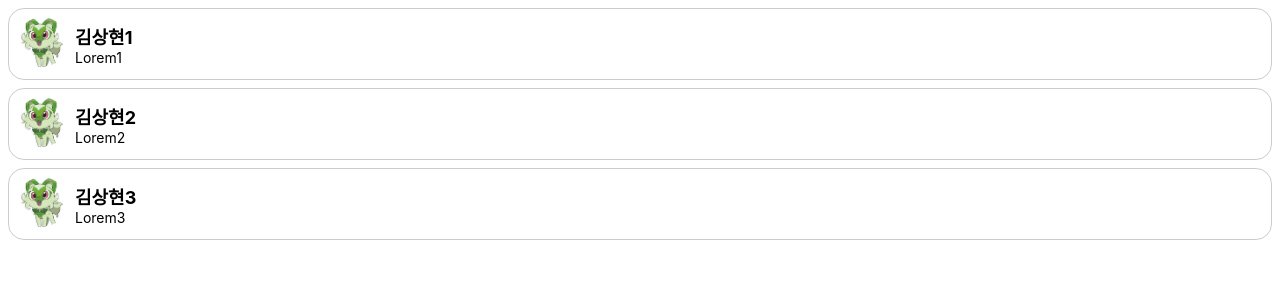
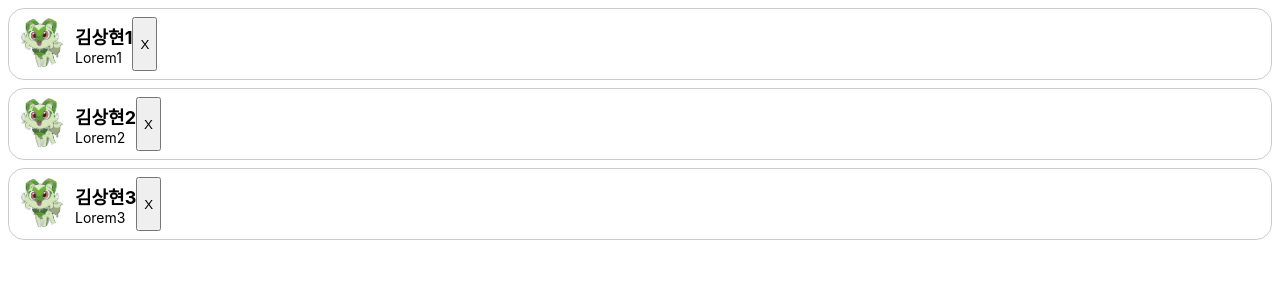
Before and after one commit to Wolrang/-ReactBasic, a React (Create React App) app: page / in a window 1280 px wide. Shown: the top 300 px of the page. Built offline with nearby package versions, Linux system fonts and the light colour scheme.

Commit message:
🎉 React Basic

```diff
--- a/src/App.js
+++ b/src/App.js
@@ -85,6 +85,7 @@ function App() {
 
     <CommentList></CommentList>
 
+
   </div>
  );
 };
--- a/src/component/Comment.jsx
+++ b/src/component/Comment.jsx
@@ -1,6 +1,8 @@
 import React from 'react'
 // import './Comment.css'
 import logo from './images/냐오하.jpg'
+import {useState} from 'react'
+import CommentList from './CommentList';
 
 const styles = {
   wrapper: {
@@ -10,24 +12,34 @@ const styles = {
     border: '1px solid #ccc',
     borderRadius: '16px'
   },
+
   img: {
     width: '50px',
     height: '50px',
     borderRadius: '50%'
   },
-  container: {
+
+  contentContainer: {
     display: 'flex',
     flexDirection: 'column',
     justifyContent: 'center',
     marginLeft: '8px'
   },
+
   nameText: {
     fontSize: '18px',
     fontWeight: 'bold'
   },
+
   commentText: {
     fontSize: '14px'
-  }
+  },
+
+  button: {
+    display: 'flex',
+    justifyContent: 'center',
+    marginLeft: '10px'
+  },
 }
 
 // const wrapper = {
@@ -77,17 +89,26 @@ const styles = {
 //   )
 // }
 
-function Comment(props) {
+function Comment(props, onRemove) {
+  // const [show, setShow] = useState(false);
+
   return (
     <div className='wrapper' style={styles.wrapper}>
       <div className='img-box'>
         <img style={styles.img} src={logo} alt='냐오하'></img>
       </div>
 
-      <div className='content-container' style={styles.container}>
+      <div className='content-container' style={styles.contentContainer}>
         <span className='name-text' style={styles.nameText}>{props.name}</span>
         <span className='comment-text' style={styles.commentText}>{props.comment}</span>
       </div>
+      <button onClick={() => onRemove(props.id)}>X</button>
+      {/* <div style={styles.button}>
+        <button onClick={() => {
+          setShow(!show);
+        }}>X</button>
+        {show && <Comment></Comment>}
+      </div> */}
     </div>
   )
 }
--- a/src/component/CommentList.jsx
+++ b/src/component/CommentList.jsx
@@ -1,21 +1,39 @@
-import React from "react";
+import React, { useState } from "react";
 import Comment from "./Comment";
 
-const comments = [
-  {
-    name : "김상현1",
-    comment : "Lorem1"
-  },
-  {
-    name : "김상현2",
-    comment : "Lorem2"
-  }, {
-    name : "김상현3",
-    comment : "Lorem3"
-  }
-]
+// const comments = [
+//   {
+//     name : "김상현1",
+//     comment : "Lorem1",
+//   },
+//   {
+//     name : "김상현2",
+//     comment : "Lorem2"
+//   }, {
+//     name : "김상현3",
+//     comment : "Lorem3"
+//   }
+// ]
+
+
+// const onRemove = () => {
+//   comments.filter()
+// }
 
 function CommentList() {
+  const [comments, setComments] = useState([
+    {
+      name: "김상현1",
+      comment: "Lorem1",
+    },
+    {
+      name: "김상현2",
+      comment: "Lorem2"
+    }, {
+      name: "김상현3",
+      comment: "Lorem3"
+    }
+  ])
   return (
     <div>
       {
```
Also changed, not shown: src/component/Comment.css (line endings or trailing spaces).
